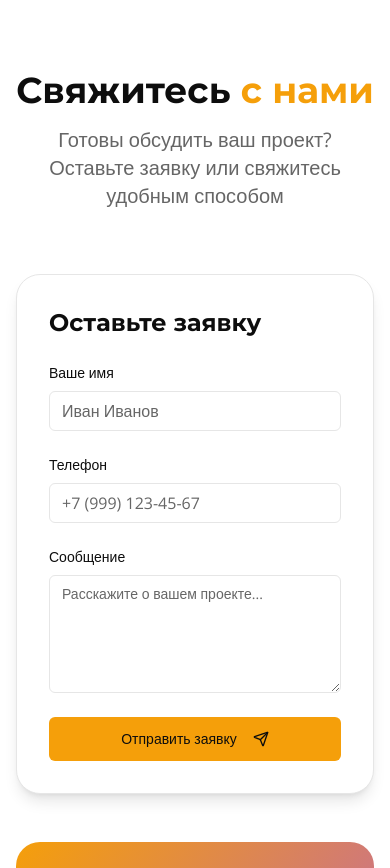
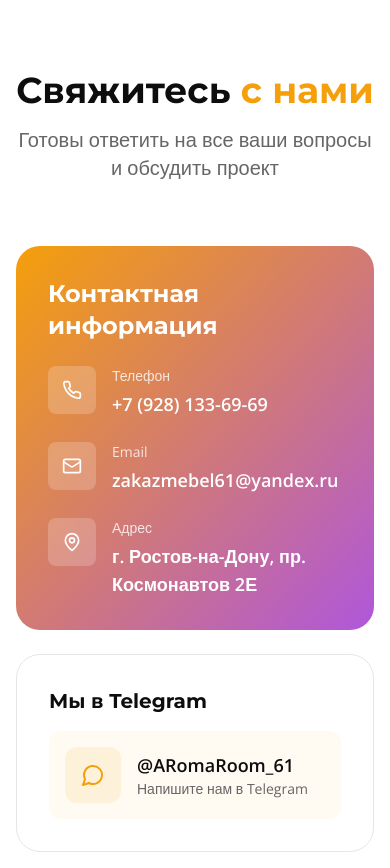
Before and after one commit to pr-poehali-dev/aroma-room-furniture, a React (Vite) app: page / in a window 390 px wide. Shown: the part 9500-10368 px from the top of the page. Built offline with nearby package versions, Linux system fonts and the light colour scheme.

Commit message:
Обновить контактную информацию компании

```diff
--- a/src/components/Contacts.tsx
+++ b/src/components/Contacts.tsx
@@ -1,63 +1,23 @@
-import { useState } from 'react';
-import { Button } from '@/components/ui/button';
-import { Input } from '@/components/ui/input';
-import { Textarea } from '@/components/ui/textarea';
 import Icon from '@/components/ui/icon';
-import { useToast } from '@/hooks/use-toast';
 
 const Contacts = () => {
-  const { toast } = useToast();
-  const [formData, setFormData] = useState({
-    name: '',
-    phone: '',
-    message: '',
-  });
-  const [isSubmitting, setIsSubmitting] = useState(false);
-
-  const handleSubmit = async (e: React.FormEvent) => {
-    e.preventDefault();
-    setIsSubmitting(true);
-
-    setTimeout(() => {
-      toast({
-        title: 'Заявка отправлена!',
-        description: 'Мы свяжемся с вами в ближайшее время.',
-      });
-      setFormData({ name: '', phone: '', message: '' });
-      setIsSubmitting(false);
-    }, 1000);
-  };
-
-  const handleChange = (e: React.ChangeEvent<HTMLInputElement | HTMLTextAreaElement>) => {
-    setFormData(prev => ({
-      ...prev,
-      [e.target.name]: e.target.value,
-    }));
-  };
-
   const contactInfo = [
     {
       icon: 'Phone',
       title: 'Телефон',
-      value: '+7 (999) 123-45-67',
-      link: 'tel:+79991234567',
+      value: '+7 (928) 133-69-69',
+      link: 'tel:+79281336969',
     },
     {
       icon: 'Mail',
       title: 'Email',
-      value: 'info@aromaroom.ru',
-      link: 'mailto:info@aromaroom.ru',
+      value: 'zakazmebel61@yandex.ru',
+      link: 'mailto:zakazmebel61@yandex.ru',
     },
     {
       icon: 'MapPin',
       title: 'Адрес',
-      value: 'г. Москва, ул. Мебельная, д. 15',
-      link: null,
-    },
-    {
-      icon: 'Clock',
-      title: 'Режим работы',
-      value: 'Пн-Пт: 9:00 - 18:00',
+      value: 'г. Ростов-на-Дону, пр. Космонавтов 2Е',
       link: null,
     },
   ];
@@ -70,74 +30,12 @@ const Contacts = () => {
             Свяжитесь <span className="text-primary">с нами</span>
           </h2>
           <p className="text-xl text-muted-foreground max-w-2xl mx-auto">
-            Готовы обсудить ваш проект? Оставьте заявку или свяжитесь удобным способом
+            Готовы ответить на все ваши вопросы и обсудить проект
           </p>
         </div>
 
-        <div className="grid lg:grid-cols-2 gap-12">
-          <div className="animate-fade-in">
-            <div className="bg-card border border-border rounded-3xl p-8 shadow-lg">
-              <h3 className="text-2xl font-bold mb-6">Оставьте заявку</h3>
-
-              <form onSubmit={handleSubmit} className="space-y-6">
-                <div>
-                  <label htmlFor="name" className="block text-sm font-medium mb-2">
-                    Ваше имя
-                  </label>
-                  <Input
-                    id="name"
-                    name="name"
-                    value={formData.name}
-                    onChange={handleChange}
-                    placeholder="Иван Иванов"
-                    required
-                  />
-                </div>
-
-                <div>
-                  <label htmlFor="phone" className="block text-sm font-medium mb-2">
-                    Телефон
-                  </label>
-                  <Input
-                    id="phone"
-                    name="phone"
-                    type="tel"
-                    value={formData.phone}
-                    onChange={handleChange}
-                    placeholder="+7 (999) 123-45-67"
-                    required
-                  />
-                </div>
-
-                <div>
-                  <label htmlFor="message" className="block text-sm font-medium mb-2">
-                    Сообщение
-                  </label>
-                  <Textarea
-                    id="message"
-                    name="message"
-                    value={formData.message}
-                    onChange={handleChange}
-                    placeholder="Расскажите о вашем проекте..."
-                    rows={5}
-                  />
-                </div>
-
-                <Button
-                  type="submit"
-                  className="w-full"
-                  size="lg"
-                  disabled={isSubmitting}
-                >
-                  {isSubmitting ? 'Отправка...' : 'Отправить заявку'}
-                  <Icon name="Send" className="ml-2" size={18} />
-                </Button>
-              </form>
-            </div>
-          </div>
-
-          <div className="space-y-6 animate-fade-in">
-            <div className="bg-gradient-to-br from-primary to-accent rounded-3xl p-8 text-white">
+        <div className="max-w-4xl mx-auto grid md:grid-cols-2 gap-6">
+          <div className="bg-gradient-to-br from-primary to-accent rounded-3xl p-8 text-white animate-fade-in">
             <h3 className="text-2xl font-bold mb-6">Контактная информация</h3>
 
             <div className="space-y-6">
@@ -164,7 +62,7 @@ const Contacts = () => {
             </div>
           </div>
 
-            <div className="bg-card border border-border rounded-3xl p-8">
+          <div className="bg-card border border-border rounded-3xl p-8 animate-fade-in">
             <h4 className="text-xl font-bold mb-4">Мы в Telegram</h4>
             <a
               href="https://t.me/ARomaRoom_61"
@@ -183,7 +81,6 @@ const Contacts = () => {
           </div>
         </div>
       </div>
-      </div>
     </section>
   );
 };
```
Also changed, not shown: 2 other files (tests, documents, lock files or other folders). Lines whose indentation alone changed are shown as unchanged.
